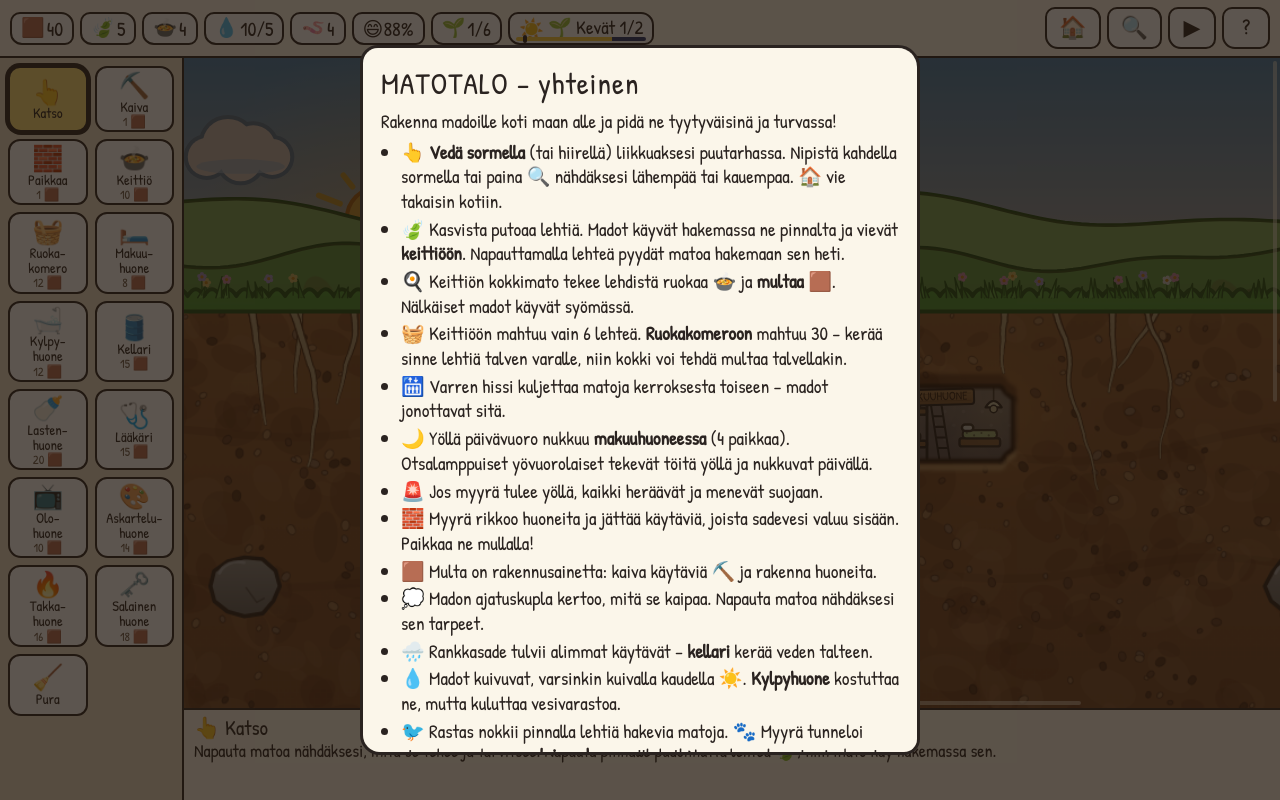
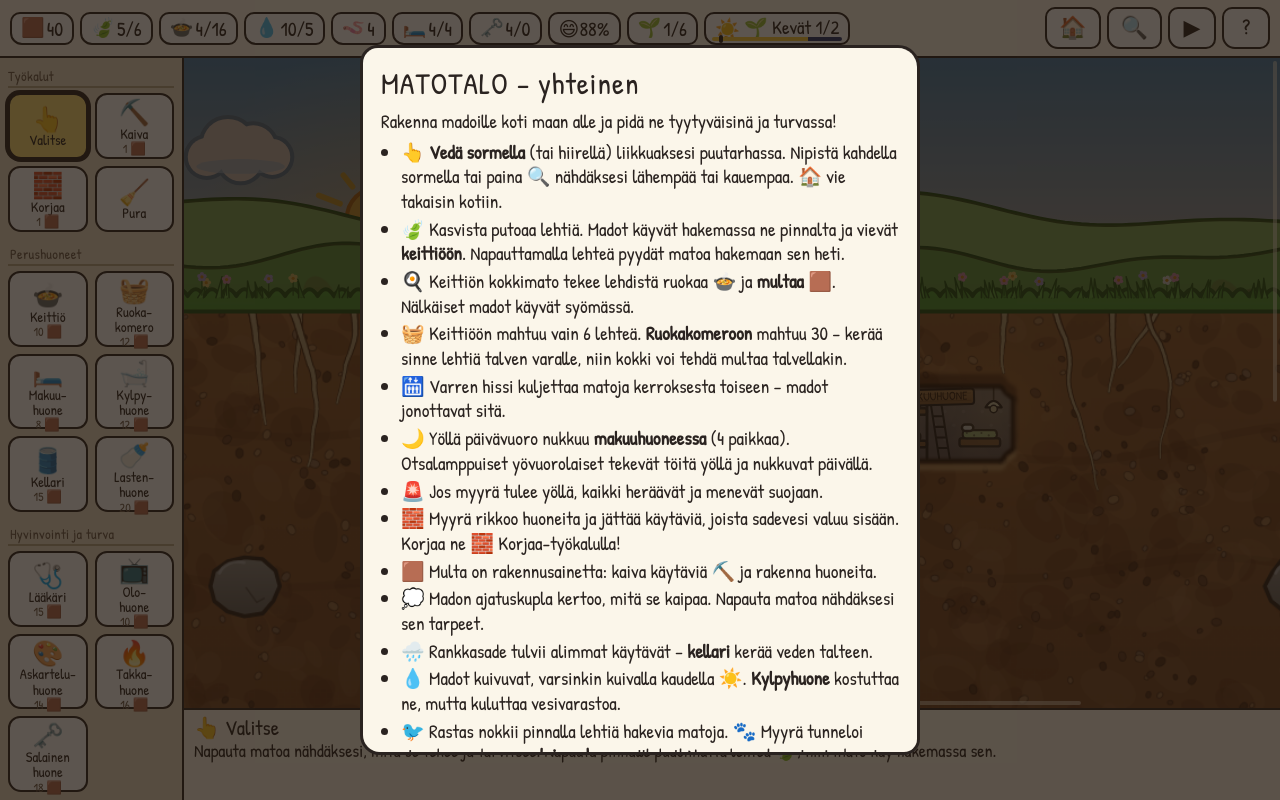
Before and after one commit to d1ss0/matotalo, a plain HTML site: page index.html in a window 1280 px wide. Drawn offline with Linux system fonts and the light colour scheme; animation ran at ten frames a second.

Commit message:
Kapasiteetit yläpalkkiin, työkalujen ryhmittely, irtomulta häviää
- Lehdet ja ruoka näytetään muodossa määrä/tila
- Uudet mittarit: madot/sänkypaikat ja madot/piilopaikat
- Työkalut ryhmiin: Työkalut, Perushuoneet, Hyvinvointi ja turva
- Katso -> Valitse, Paikkaa -> Korjaa
- Paikalleen jäänyt irtomulta häviää itsestään

Co-Authored-By: Claude Fable 5.2 <noreply@anthropic.com>
Claude-Session: https://claude.ai/code/session_01BPvJbPyZkTjAMt2b8djxTH

```diff
--- a/index.html
+++ b/index.html
@@ -41,6 +41,9 @@ canvas{display:block;touch-action:none;position:absolute;left:0;top:0}
 #tools::-webkit-scrollbar{display:none}
 .tool{flex:0 0 auto;min-width:62px;border:2px solid var(--ink);background:#fff;border-radius:12px 14px 11px 13px;padding:3px 5px 2px;text-align:center;font-size:13.5px;line-height:1.05;transition:transform .1s}
 .tool .ic{font-size:22px;display:block;line-height:1.15}
+.tgrp{flex:0 0 auto;display:flex;align-items:center;justify-content:center;border-left:2px solid #b9a98a;padding-left:3px;margin-left:2px;font-size:11.5px;color:#6b5a4a;letter-spacing:.3px}
+.tgrp:first-child{border-left:none;margin-left:0;padding-left:0}
+.tgrp span{writing-mode:vertical-rl;transform:rotate(180deg);white-space:nowrap}
 .tool .c{display:block;font-size:12.5px;color:#6b5a4a}
 .tool.sel{background:#ffe27a;transform:translateY(-3px);box-shadow:0 3px 0 var(--ink)}
 .tool.poor .c{color:#c0392b}
@@ -51,6 +54,7 @@ canvas{display:block;touch-action:none;position:absolute;left:0;top:0}
 #overlay li{margin:3px 0}
 .big{font-size:20px;border:2px solid var(--ink);background:#ffe27a;border-radius:12px 14px 12px 15px;padding:4px 16px;margin:4px 6px 0 0}
 .small{font-size:15px;border:2px solid var(--ink);background:#fff;border-radius:10px;padding:2px 10px;margin-top:4px}
+.stat.low{background:#ffd9d2;border-color:#c0392b}.stat.low b{color:#c0392b}
 .clock{position:relative;padding-bottom:6px;gap:4px}
 .dayb{position:absolute;left:6px;right:6px;bottom:2px;height:4px;border-radius:2px;background:#ffcf3f}
 .dayb s{position:absolute;top:-2px;width:4px;height:8px;background:var(--ink);border-radius:2px;transform:translateX(-50%)}
@@ -69,7 +73,10 @@ canvas{display:block;touch-action:none;position:absolute;left:0;top:0}
   #tools{grid-column:1;grid-row:2/4;display:grid;grid-template-columns:1fr 1fr;align-content:start;gap:7px;width:184px;padding:8px;overflow-x:hidden;overflow-y:auto;border-top:none;border-right:2px solid var(--ink)}
   #stage{grid-column:2;grid-row:2}
   #info{grid-column:2;grid-row:3}
-  .tool{min-width:0;min-height:62px;font-size:14.5px}
+  .tool{min-width:0;min-height:58px;font-size:14.5px}
+  .tgrp{grid-column:1/3;border-left:none;border-bottom:2px solid #b9a98a;margin:5px 0 -2px;padding:0 2px 1px;justify-content:flex-start;font-size:14px}
+  .tgrp:first-child{margin-top:0}
+  .tgrp span{writing-mode:horizontal-tb;transform:none}
   .tool .ic{font-size:25px}
   .tool.sel{transform:none;box-shadow:0 0 0 3px var(--ink)}
 }
@@ -78,10 +85,12 @@ canvas{display:block;touch-action:none;position:absolute;left:0;top:0}
 <body>
 <div id="hud">
   <span class="stat" title="Multa">🟫 <b id="sMulta">0</b></span>
-  <span class="stat" title="Lehdet keittiössä ja ruokakomerossa">🍃 <b id="sLehdet">0</b></span>
-  <span class="stat" title="Ruoka-annokset">🍲 <b id="sRuoka">0</b></span>
+  <span class="stat" title="Lehdet / tilaa keittiöissä ja ruokakomeroissa">🍃 <b id="sLehdet">0</b></span>
+  <span class="stat" title="Ruoka-annokset / tilaa keittiöissä">🍲 <b id="sRuoka">0</b></span>
   <span class="stat" title="Vesi">💧 <b id="sVesi">0</b></span>
   <span class="stat" title="Madot">🪱 <b id="sMadot">0</b></span>
+  <span class="stat" id="stBed" title="Madot / sänkypaikat (4 per makuuhuone)">🛏️ <b id="sBed">0</b></span>
+  <span class="stat" id="stHide" title="Madot / piilopaikat (4 per salainen huone)">🗝️ <b id="sHide">0</b></span>
   <span class="stat" title="Tyytyväisyys"><b id="sMood">🙂</b></span>
   <span class="stat" title="Kasvi">🌱 <b id="sKasvi">1</b></span>
   <span class="stat clock" title="Vuorokausi"><b id="sAika">☀️</b><span id="sPaiva">Kevät</span><i class="dayb" id="sDayB"><s id="sDayM"></s></i></span>
@@ -355,7 +364,7 @@ let missingMsgT=0;
 function missingNeed(nd,noFood){
   if(missingMsgT>0)return;missingMsgT=14;
   const br=G.rooms.find(r=>NEED_ROOM[nd].includes(r.type)&&broken(r));
-  if(br&&!G.rooms.some(r=>NEED_ROOM[nd].includes(r.type)&&!broken(r))){toast(`${NEEDS[nd].ic} ${ROOMS[br.type].name} on rikki – korjaa se 🧱 Paikkaa-työkalulla!`);return;}
+  if(br&&!G.rooms.some(r=>NEED_ROOM[nd].includes(r.type)&&!broken(r))){toast(`${NEEDS[nd].ic} ${ROOMS[br.type].name} on rikki – korjaa se 🧱 Korjaa-työkalulla!`);return;}
   const map={ruoka:noFood?'Keittiössä ei ole ruokaa 🍲 – madot tarvitsevat lehtiä ja kokin keittiöön.':'Madot ovat nälkäisiä 🍃 – rakenna keittiö!',
     kosteus:'Madot kuivuvat 💧 – rakenna kylpyhuone (ja kellari vedelle)!',lepo:'Madot ovat väsyneitä 💤 – tarvitaan makuuhuone.',ilo:'Madoilla on tylsää 🎈 – rakenna olohuone tai askarteluhuone!',terveys:'Joku mato on kipeä ❤️ – rakenna lääkäri!'};
   toast(map[nd]);
@@ -651,7 +660,7 @@ function updateEvents(dt){
     {const mr=Math.floor(mole.y-SKY),mc=Math.floor(mole.x),mrm=roomAt(mr,mc);
       if(mrm&&mrm.type!=='salainen'&&!mole.leave){const was=broken(mrm);mrm.dmg=Math.min(100,(mrm.dmg||0)+14*dt);
         if(rnd()<dt*8)parts.push({x:mole.x,y:mole.y,vx:(rnd()-.5)*3,vy:-rnd()*2.5,t:.7,col:['#7a5236','#c9b48a','#555'][Math.floor(rnd()*3)]});
-        if(!was&&broken(mrm)){toast(`💥 Myyrä rikkoi huoneen: ${ROOMS[mrm.type].name}! Korjaa se 🧱 Paikkaa-työkalulla.`);floats.push({x:mrm.c+1,y:SKY+mrm.r+.3,txt:'💥 Rikki!',t:1.8,col:'#c0392b'});
+        if(!was&&broken(mrm)){toast(`💥 Myyrä rikkoi huoneen: ${ROOMS[mrm.type].name}! Korjaa se 🧱 Korjaa-työkalulla.`);floats.push({x:mrm.c+1,y:SKY+mrm.r+.3,txt:'💥 Rikki!',t:1.8,col:'#c0392b'});
           if(mrm.type==='keittio'){mrm.leaves=Math.floor(mrm.leaves/2);mrm.food=Math.floor(mrm.food/2);mrm.cook=0;}}}}
     if(mole.leave&&(mole.x<-1.5||mole.x>COLS+1.5))mole=null;
     else if(!mole.leave&&mole.hitT<=0){for(const w of G.worms){if(w.state==='hide'||w.state==='ride'||w.state==='surface')continue;if(Math.hypot(w.x-mole.x,w.y-.28-mole.y)<.6){mole.hitT=1.6;w.needs.terveys-=22;w.needs.ilo-=15;think(w,'😣',2);floats.push({x:w.x,y:w.y-.5,txt:'Auts!',t:1.4,col:'#c0392b'});
@@ -740,6 +749,7 @@ function stepCA(){
       const bl=k+FW;
       if(m===F_DIRT){
         if(fmat[bl]===F_EMPTY||fmat[bl]===F_WATER){fswap(k,bl);continue;}
+        if(rnd()<.0012){fmat[k]=F_EMPTY;continue;} // paikalleen jäänyt irtomulta painuu maahan noin 15 sekunnissa
         const d=rnd()<.5?-1:1;
         for(const dd of [d,-d]){const nx=x+dd;if(nx<0||nx>=FW)continue;if((fmat[bl+dd]===F_EMPTY||fmat[bl+dd]===F_WATER)&&(fmat[k+dd]===F_EMPTY||fmat[k+dd]===F_WATER)&&rnd()<.6){fswap(k,bl+dd);break;}}
       }else{
@@ -1381,20 +1391,23 @@ function render(){
 
 // ====== Työkalut ja syöte ======
 let tool='katso',selWorm=0,paused=false,speed=1;
-const TOOLS=[{id:'katso',ic:'👆',name:'Katso'},{id:'kaiva',ic:'⛏️',name:'Kaiva',cost:1},{id:'paikkaa',ic:'🧱',name:'Paikkaa',cost:1},
-  ...Object.entries(ROOMS).map(([id,d])=>({id,ic:d.ic,name:d.name.replace('huone','-\nhuone').replace('Salainen -\nhuone','Salainen\nhuone').replace('Ruokakomero','Ruoka-\nkomero'),cost:d.cost,room:true})),
-  {id:'purku',ic:'🧹',name:'Pura'}];
+const TOOLS=[{id:'katso',ic:'👆',name:'Valitse'},{id:'kaiva',ic:'⛏️',name:'Kaiva',cost:1},{id:'paikkaa',ic:'🧱',name:'Korjaa',cost:1},{id:'purku',ic:'🧹',name:'Pura'},
+  ...Object.entries(ROOMS).map(([id,d])=>({id,ic:d.ic,name:d.name.replace('huone','-\nhuone').replace('Salainen -\nhuone','Salainen\nhuone').replace('Ruokakomero','Ruoka-\nkomero'),cost:d.cost,room:true}))];
+const TOOL_GROUPS=[['Työkalut',['katso','kaiva','paikkaa','purku']],['Perushuoneet',['keittio','komero','makuu','kylpy','kellari','lasten']],['Hyvinvointi ja turva',['laakari','olo','askartelu','takka','salainen']]];
 function buildTools(){
   const el=document.getElementById('tools');el.innerHTML='';
-  for(const t of TOOLS){const b=document.createElement('button');b.className='tool'+(t.id===tool?' sel':'');b.dataset.id=t.id;
+  const seen=new Set(TOOL_GROUPS.flatMap(g=>g[1])),groups=[...TOOL_GROUPS,['Muut',TOOLS.map(t=>t.id).filter(id=>!seen.has(id))]];
+  for(const [title,ids] of groups)for(const [i,id] of ids.entries()){const t=TOOLS.find(x=>x.id===id);if(!t)continue;
+    if(i===0){const h=document.createElement('div');h.className='tgrp';h.innerHTML='<span>'+title+'</span>';el.appendChild(h);}
+    const b=document.createElement('button');b.className='tool'+(t.id===tool?' sel':'');b.dataset.id=t.id;
     b.innerHTML=`<span class="ic">${t.ic}</span>${t.name.replace('\n','<br>')}${t.cost?`<span class="c">${t.cost} 🟫</span>`:''}`;
     b.onclick=()=>{tool=t.id;selWorm=0;document.querySelectorAll('.tool').forEach(x=>x.classList.toggle('sel',x.dataset.id===tool));toolInfo();};el.appendChild(b);}
 }
 function toolInfo(){
   const t=TOOLS.find(x=>x.id===tool);
-  if(tool==='katso')setInfo('<span class="t">👆 Katso</span><br>Napauta matoa nähdäksesi, mitä se tekee ja tarvitsee. Napauta pinnalle pudonnutta lehteä 🍃, niin mato käy hakemassa sen.');
+  if(tool==='katso')setInfo('<span class="t">👆 Valitse</span><br>Napauta matoa nähdäksesi, mitä se tekee ja tarvitsee. Napauta pinnalle pudonnutta lehteä 🍃, niin mato käy hakemassa sen.');
   else if(tool==='kaiva')setInfo('<span class="t">⛏️ Kaiva</span> (1 🟫 / ruutu, talvella ilmainen)<br>Napauta multaa käytävän vieressä. Kivet ovat liian kovia. Mullasta voi löytyä aarteita – varsinkin talvella!');
-  else if(tool==='paikkaa')setInfo('<span class="t">🧱 Paikkaa</span><br>Napauta käytävää täyttääksesi sen mullalla (1 🟫) – myyrän käytävät (oranssit reunat) päästävät sadevettä sisään. Napauta rikkinäistä huonetta korjataksesi sen.');
+  else if(tool==='paikkaa')setInfo('<span class="t">🧱 Korjaa</span><br>Napauta käytävää täyttääksesi sen mullalla (1 🟫) – myyrän käytävät (oranssit reunat) päästävät sadevettä sisään. Napauta rikkinäistä huonetta korjataksesi sen.');
   else if(tool==='purku')setInfo('<span class="t">🧹 Pura</span><br>Napauta huonetta purkaaksesi sen. Saat puolet mullasta takaisin.');
   else{const d=ROOMS[tool];setInfo(`<span class="t">${d.ic} ${d.name}</span> (${d.cost} 🟫)<br>${d.desc}<br><small>Napauta kahden ruudun kokoista paikkaa käytävän vieressä.</small>`);}
 }
@@ -1439,7 +1452,7 @@ function tap(px,py){
     if(best){selWorm=best.id;wormInfo();return;}
     selWorm=0;
     if(inB(r,c)&&G.grid[r][c].room){const rm=roomById(G.grid[r][c].room),d=ROOMS[rm.type];const cook=rm.cook&&G.worms.find(o=>o.id===rm.cook);
-    toast(`<span class="t">${d.ic} ${d.name}</span><br>${d.desc}${rm.type==='kellari'?` Vettä: ${Math.floor(G.vesi)}/${waterCap()}.`:''}${rm.dmg>0?`<br>💥 Vaurioita ${Math.round(rm.dmg)} %${broken(rm)?' – rikki, ei toimi!':''} Korjaus ${Math.ceil(rm.dmg/10)} 🟫 (🧱 Paikkaa).`:''}${rm.type==='komero'?`<br>🍃 ${rm.leaves}/${PCAP} lehteä varastossa`:''}${rm.type==='keittio'?`<br>🍃 ${rm.leaves}/${KCAP} lehteä · 🍲 ${rm.food}/${FOOD_CAP} annosta · kokki: ${cook?cook.name:'ei ketään'}`:''}`);}
+    toast(`<span class="t">${d.ic} ${d.name}</span><br>${d.desc}${rm.type==='kellari'?` Vettä: ${Math.floor(G.vesi)}/${waterCap()}.`:''}${rm.dmg>0?`<br>💥 Vaurioita ${Math.round(rm.dmg)} %${broken(rm)?' – rikki, ei toimi!':''} Korjaus ${Math.ceil(rm.dmg/10)} 🟫 (🧱 Korjaa).`:''}${rm.type==='makuu'?'<br>🛏️ Tilaa 4 madolle.':rm.type==='salainen'?'<br>🗝️ Tilaa 4 madolle.':''}${rm.type==='komero'?`<br>🍃 ${rm.leaves}/${PCAP} lehteä varastossa`:''}${rm.type==='keittio'?`<br>🍃 ${rm.leaves}/${KCAP} lehteä · 🍲 ${rm.food}/${FOOD_CAP} annosta · kokki: ${cook?cook.name:'ei ketään'}`:''}`);}
     else if(inB(r,c)&&G.grid[r][c].t==='shaft')toast('<span class="t">🌱 Kasvin varsi – hissi</span><br>Madot kulkevat varren hississä nopeasti kerroksesta toiseen. Kun madot tekevät multaa, kasvi kasvaa.');
     else toolInfo();
     return;}
@@ -1543,8 +1556,9 @@ function wormInfo(){
 }
 function updateHUD(){
   const $=id=>document.getElementById(id);
-  $('sMulta').textContent=Math.floor(G.multa);$('sLehdet').textContent=G.rooms.reduce((a,k)=>a+(k.leaves||0),0);$('sRuoka').textContent=kitchens().reduce((a,k)=>a+k.food,0);$('sAika').textContent=isNight()?'🌙':dayT()>DAYLIGHT-15?'🌇':dayT()<10?'🌅':'☀️';{const se=SEASONS[seasonI()],pc=(DAYLIGHT/DAY*100).toFixed(1);$('sPaiva').textContent=se.ic+' '+se.name+' '+(Math.floor(seasonT()/DAY)+1)+'/'+SEASON_DAYS;$('sPaiva').parentNode.title='Päivä '+(Math.floor(G.time/DAY)+1)+', vuosi '+(Math.floor(G.time/SLEN/4)+1);$('sDayB').style.background=`linear-gradient(90deg,#ffcf3f 0 ${pc}%,#27336e ${pc}% 100%)`;}$('sDayM').style.left=(dayT()/DAY*100).toFixed(1)+'%';$('sVesi').textContent=Math.floor(G.vesi)+'/'+waterCap();
+  $('sMulta').textContent=Math.floor(G.multa);{const nk=kitchens().length,np=countRooms('komero');$('sLehdet').textContent=G.rooms.reduce((a,k)=>a+(k.leaves||0),0)+'/'+(nk*KCAP+np*PCAP);$('sRuoka').textContent=kitchens().reduce((a,k)=>a+k.food,0)+'/'+nk*FOOD_CAP;}$('sAika').textContent=isNight()?'🌙':dayT()>DAYLIGHT-15?'🌇':dayT()<10?'🌅':'☀️';{const se=SEASONS[seasonI()],pc=(DAYLIGHT/DAY*100).toFixed(1);$('sPaiva').textContent=se.ic+' '+se.name+' '+(Math.floor(seasonT()/DAY)+1)+'/'+SEASON_DAYS;$('sPaiva').parentNode.title='Päivä '+(Math.floor(G.time/DAY)+1)+', vuosi '+(Math.floor(G.time/SLEN/4)+1);$('sDayB').style.background=`linear-gradient(90deg,#ffcf3f 0 ${pc}%,#27336e ${pc}% 100%)`;}$('sDayM').style.left=(dayT()/DAY*100).toFixed(1)+'%';$('sVesi').textContent=Math.floor(G.vesi)+'/'+waterCap();
   $('sMadot').textContent=G.worms.length;
+  {const n=G.worms.length,beds=countRooms('makuu')*4,hid=countRooms('salainen')*4;$('sBed').textContent=n+'/'+beds;$('stBed').classList.toggle('low',n>beds);$('sHide').textContent=n+'/'+hid;$('stHide').classList.toggle('low',hid>0&&n>hid);}
   const avg=G.worms.reduce((s,w)=>s+avgNeeds(w),0)/Math.max(1,G.worms.length);
   $('sMood').textContent=(avg>75?'😄':avg>55?'🙂':avg>35?'😐':'😟')+Math.round(avg)+'%';
   $('sKasvi').textContent=(G.stage+1)+'/6';
@@ -1585,7 +1599,7 @@ function help(first){
   <li>🛗 Varren hissi kuljettaa matoja kerroksesta toiseen – madot jonottavat sitä.</li>
   <li>🌙 Yöllä päivävuoro nukkuu <b>makuuhuoneessa</b> (4 paikkaa). Otsalamppuiset yövuorolaiset tekevät töitä yöllä ja nukkuvat päivällä.</li>
   <li>🚨 Jos myyrä tulee yöllä, kaikki heräävät ja menevät suojaan.</li>
-  <li>🧱 Myyrä rikkoo huoneita ja jättää käytäviä, joista sadevesi valuu sisään. Paikkaa ne mullalla!</li>
+  <li>🧱 Myyrä rikkoo huoneita ja jättää käytäviä, joista sadevesi valuu sisään. Korjaa ne 🧱 Korjaa-työkalulla!</li>
   <li>🟫 Multa on rakennusainetta: kaiva käytäviä ⛏️ ja rakenna huoneita.</li>
   <li>💭 Madon ajatuskupla kertoo, mitä se kaipaa. Napauta matoa nähdäksesi sen tarpeet.</li>
   <li>🌧️ Rankkasade tulvii alimmat käytävät – <b>kellari</b> kerää veden talteen.</li>
@@ -1656,7 +1670,7 @@ let seen=false;try{seen=!!localStorage.getItem(KEY+'-seen')}catch(e){}
 if(!seen)help(true);
 if(document.fonts&&document.fonts.ready)document.fonts.ready.then(()=>{dirty=true;});
 requestAnimationFrame(frame);
-window.__bfs=bfs;window.__mt={hasFloor,ladderAt,seasonI,frostDepth,coldAt,SLEN,get cam(){return{camX,camY,S,S0,zoom,viewW,viewH}},get bird(){return bird},lookAt,setZoom,get mole(){return mole},get G(){return G},get lift(){return lift},get leaves(){return leaves},step,tap,startEvent,activateEvent,set tool(v){tool=v}};
+window.__bfs=bfs;window.__mt={get fmat(){return fmat},hasFloor,ladderAt,seasonI,frostDepth,coldAt,SLEN,get cam(){return{camX,camY,S,S0,zoom,viewW,viewH}},get bird(){return bird},lookAt,setZoom,get mole(){return mole},get G(){return G},get lift(){return lift},get leaves(){return leaves},step,tap,startEvent,activateEvent,set tool(v){tool=v}};
 </script>
 </body>
 </html>
```
